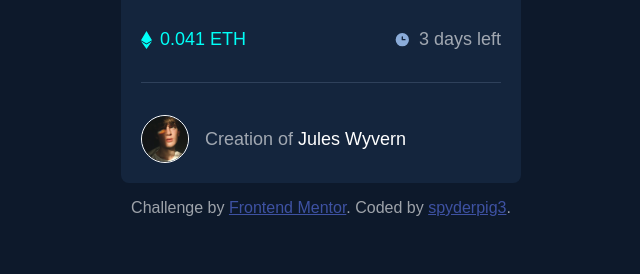
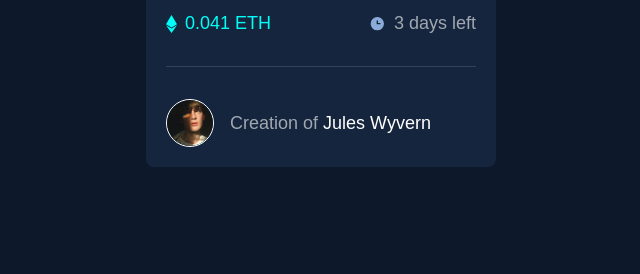
Before and after one commit to spyderpig3/nft-preview-card-component, a plain HTML site: page index.html in a window 1280 px wide. Shown: the part 542-816 px from the top of the page, without its empty margins (319-959 px from the left). Drawn offline with Linux system fonts and the light colour scheme; a web font is replaced by a local one.

Commit message:
made nft card even smaller

```diff
--- a/index.html
+++ b/index.html
@@ -42,10 +42,10 @@
     </div>
 
 
-    <div class="attribution">
+    <!-- <div class="attribution">
       Challenge by <a href="https://www.frontendmentor.io?ref=challenge" target="_blank">Frontend Mentor</a>.
       Coded by <a href="#">spyderpig3</a>.
-    </div>
+    </div> -->
   </div>
 </body>
 </html>
--- a/style.css
+++ b/style.css
@@ -44,7 +44,7 @@ body {
     background-color: var(--card-bg);
     border-radius: 0.5rem;
     margin-bottom: 1rem;
-    width: 400px;
+    width: 350px;
 }
 
 .card__main-image {
```
